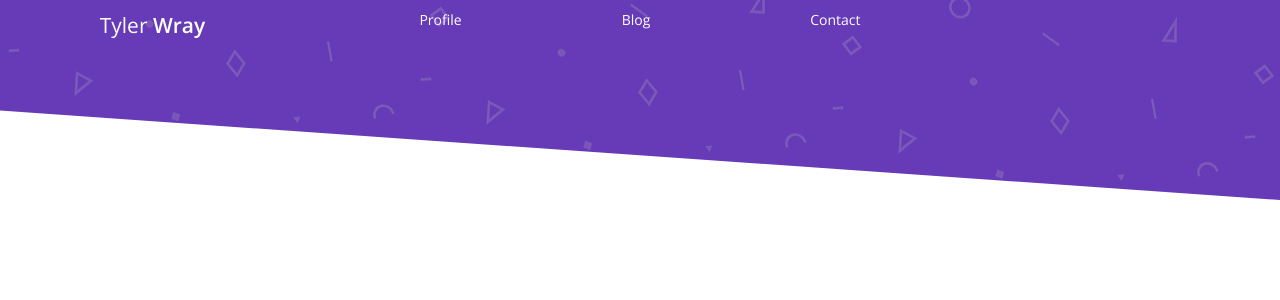
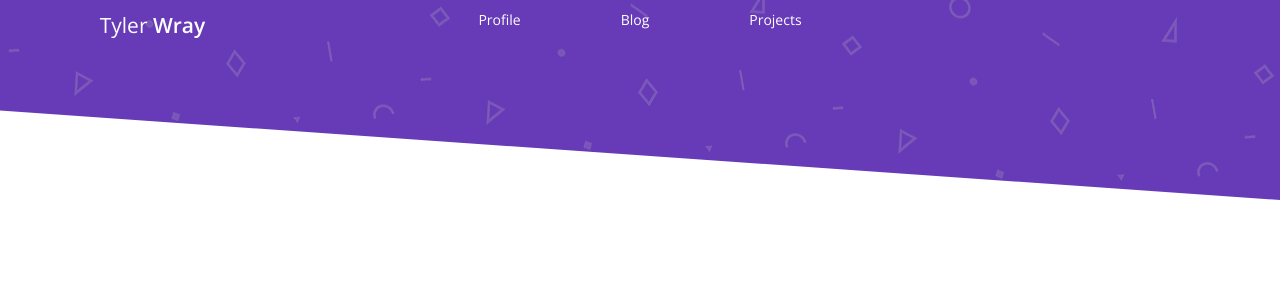
Before and after one commit to tylerwray/tylerwray.me, a React (Create React App) app: page /profile in a window 1280 px wide. Shown: the top 300 px of the page. Built offline with nearby package versions, Linux system fonts and the light colour scheme.

Commit message:
Simplifying Components

```diff
--- a/src/components/Focus.js
+++ b/src/components/Focus.js
@@ -2,8 +2,7 @@ import React from 'react';
 
 import '../styles/Focus.css';
 
-function Focus() {
-  return (
+const Focus = () => (
   <div className="Focus">
     <div className="Portrait"></div>
     <p className="Mission-statement">
@@ -11,6 +10,5 @@ function Focus() {
     </p>
   </div>
 );
-}
 
 export default Focus;
--- a/src/components/Header.js
+++ b/src/components/Header.js
@@ -4,13 +4,11 @@ import NavBar from './NavBar';
 
 import '../styles/Header.css';
 
-function Header() {
-  return (
-    <header className="Header">
-      <div className="Header-background"></div>
-      <NavBar />
-    </header>
-  );
-}
+const Header = () => (
+  <header className="Header">
+    <div className="Header-background"></div>
+    <NavBar />
+  </header>
+);
 
 export default Header;
--- a/src/components/NavBar.js
+++ b/src/components/NavBar.js
@@ -16,13 +16,12 @@ const NAV_ITEMS = [
     href: '/blog'
   },
   {
-    name: 'Contact',
-    href: '/contact'
+    name: 'Projects',
+    href: '/projects'
   }
 ];
 
-function NavBar() {
-  return (
+const NavBar = () => (
   <Grid className="Nav">
     <Row>
       <Col xs={2} smHidden mdHidden lgHidden>
@@ -50,6 +49,5 @@ function NavBar() {
     </Row>
   </Grid>
 );
-}
 
 export default NavBar;
--- a/src/scenes/App.js
+++ b/src/scenes/App.js
@@ -9,8 +9,7 @@ import Contact from '../scenes/Contact';
 
 import '../styles/App.css';
 
-function App() {
-  return (
+const App = () => (
   <Router>
     <div className="App">
       <Header />
@@ -21,6 +20,5 @@ function App() {
     </div>
   </Router>
 );
-}
 
 export default App;
--- a/src/scenes/Blog.js
+++ b/src/scenes/Blog.js
@@ -2,10 +2,6 @@ import React from 'react';
 
 import '../styles/Blog.css';
 
-function Blog() {
-  return (
-    <div>It works!</div>
-  );
-}
+const Blog = () => <div>It works!</div>;
 
 export default Blog;
--- a/src/scenes/Contact.js
+++ b/src/scenes/Contact.js
@@ -2,10 +2,6 @@ import React from 'react';
 
 import '../styles/Contact.css';
 
-function Contact() {
-  return (
-    <div>It works!</div>
-  );
-}
+const Contact = () => <div>It works!</div>;
 
 export default Contact;
--- a/src/scenes/Profile.js
+++ b/src/scenes/Profile.js
@@ -2,10 +2,6 @@ import React from 'react';
 
 import '../styles/Profile.css';
 
-function Profile() {
-  return (
-    <div>It works!</div>
-  );
-}
+const Profile = () => <div>It works!</div>;
 
 export default Profile;
--- a/src/styles/NavBar.css
+++ b/src/styles/NavBar.css
@@ -78,7 +78,6 @@
 
 .Hamburger input:checked ~ span:nth-child(3) {
   width: 0%;
-  opacity: 0;
 }
 
 .Hamburger input:checked ~ span:nth-child(4) {
@@ -91,7 +90,6 @@
 }
 
 .Name:hover {
-  color: white;
   text-decoration: none;
 }
 
@@ -113,24 +111,15 @@
 
 .Nav-item {
   color: white;
-  padding: 0 80px;
-}
-
-.Nav-item:hover {
-  color: lightgray;
-  text-decoration: none;
+  padding: 0 50px;
 }
 
 a.Name:hover,
 a.Nav-item:hover {
   color: lightgray;
-  text-decoration: underline;
+  text-decoration: none;
 }
 
-a.Nav-item:visited,
-a.Name:visited,
-a.Name:active,
-a.Nav-item:active,
 a.Name:focus,
 a.Nav-item:focus {
   color: white;
```
Also changed, not shown: .eslintrc.json, 1 other file (tests, documents, lock files or other folders). Lines whose indentation alone changed are shown as unchanged.
